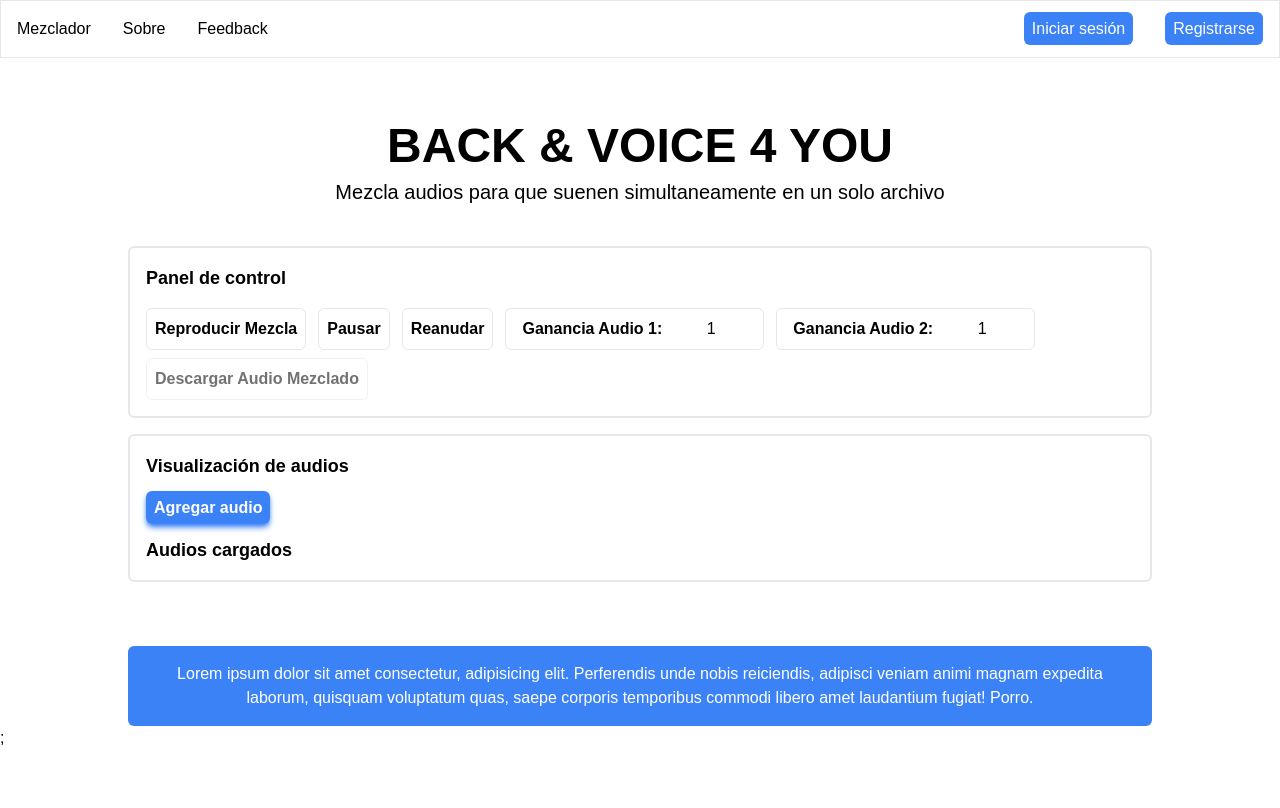
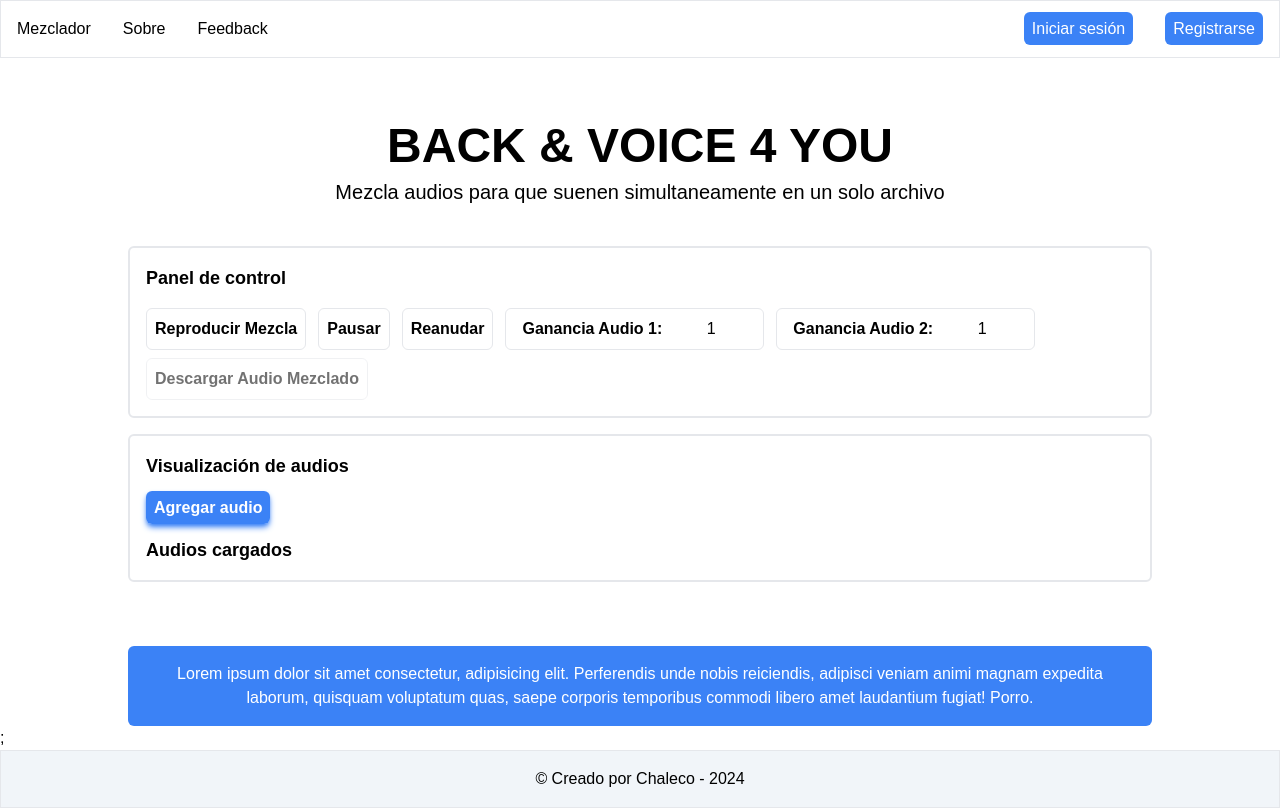
Before and after one commit to Chaleconetwork/backandvoice4you, a Next.js app: page / in a window 1280 px wide. Built offline with nearby package versions, Linux system fonts and the light colour scheme.

Commit message:
customAlert añadido

```diff
--- a/src/components/customAlert.tsx
+++ b/src/components/customAlert.tsx
@@ -1,7 +1,12 @@
-export const CustomAlert = () => {
+interface Props {
+    text: string;
+    // value: boolean;
+}
+
+export const CustomAlert = ({ text }: Props) => {
     return (
-        <div>
-
+        <div className={`${'absolute right-10 border p-4 rounded-md  w-[250px]'}`}>
+            <span>{text}</span>
         </div>
     )
 }
--- /dev/null
+++ b/src/components/footer.tsx
@@ -0,0 +1,7 @@
+export const Footer = () => {
+    return (
+        <footer className="border p-4 text-center bg-slate-100">
+            <h3>© Creado por Chaleco - 2024</h3>
+        </footer>
+    )
+}
--- a/src/pages/_app.tsx
+++ b/src/pages/_app.tsx
@@ -2,12 +2,16 @@ import { Navbar } from "@/components/navbar";
 import type { AppProps } from "next/app";
 import '@fontsource-variable/rubik'; // Supports weights 300-900
 import "@/styles/globals.css";
+import { Footer } from "@/components/footer";
 
 export default function App({ Component, pageProps }: AppProps) {
     return (
-        <>
+        <div className="flex flex-col h-screen">
             <Navbar />
-            <Component {...pageProps} />;
-        </>
+            <div className="grow">
+                <Component {...pageProps} />;
+            </div>
+            <Footer />
+        </div>
     )
 }
--- a/src/pages/index.tsx
+++ b/src/pages/index.tsx
@@ -1,3 +1,4 @@
+import { CustomAlert } from "@/components/customAlert";
 import { bufferToWave, loadAudioBuffers, mixAudios, pauseAudios, playAudios, resumeAudios } from "@/utils/funcs/audioControls";
 import { ChangeEvent, useEffect, useState } from "react"
 
@@ -8,6 +9,7 @@ export default function Home() {
     const [fileNames, setFileNames] = useState<string[]>([]);
     const [gain1, setGain1] = useState<number>(1);
     const [gain2, setGain2] = useState<number>(1);
+    const [textAlert, setTextAlert] = useState<string>('')
 
     const handleFileChange = async (event: ChangeEvent<HTMLInputElement>) => {
         const files = event.target.files;
@@ -27,7 +29,6 @@ export default function Home() {
     async function loadAudios() {
         try {
             if (selectedFiles.length < 2) return
-
             const buffers = await Promise.all(selectedFiles.map(file => file.arrayBuffer()));
             const loadedBuffers = await loadAudioBuffers(buffers[0], buffers[1]);
             setAudioBuffers(loadedBuffers);
@@ -97,6 +98,8 @@ export default function Home() {
         try {
             if (isDownloadEnabled)
                 await MixAndDownload();
+            if (!isDownloadEnabled)
+                setTextAlert('Debes cargar mínimo 2 audios para usar esta opción')
         } catch (error) {
             console.error("Error during download:", error);
         }
@@ -145,6 +148,7 @@ export default function Home() {
                         </div>
                     </div>
                 </section>
+                <div className="text-blue-500 mt-6">{textAlert}</div>
                 <section className="bg-blue-500 mt-16 p-4 rounded-md">
                     <h2 className="text-center text-white">Lorem ipsum dolor sit amet consectetur, adipisicing elit. Perferendis unde nobis reiciendis, adipisci veniam animi magnam expedita laborum, quisquam voluptatum quas, saepe corporis temporibus commodi libero amet laudantium fugiat! Porro.</h2>
                 </section>
```
